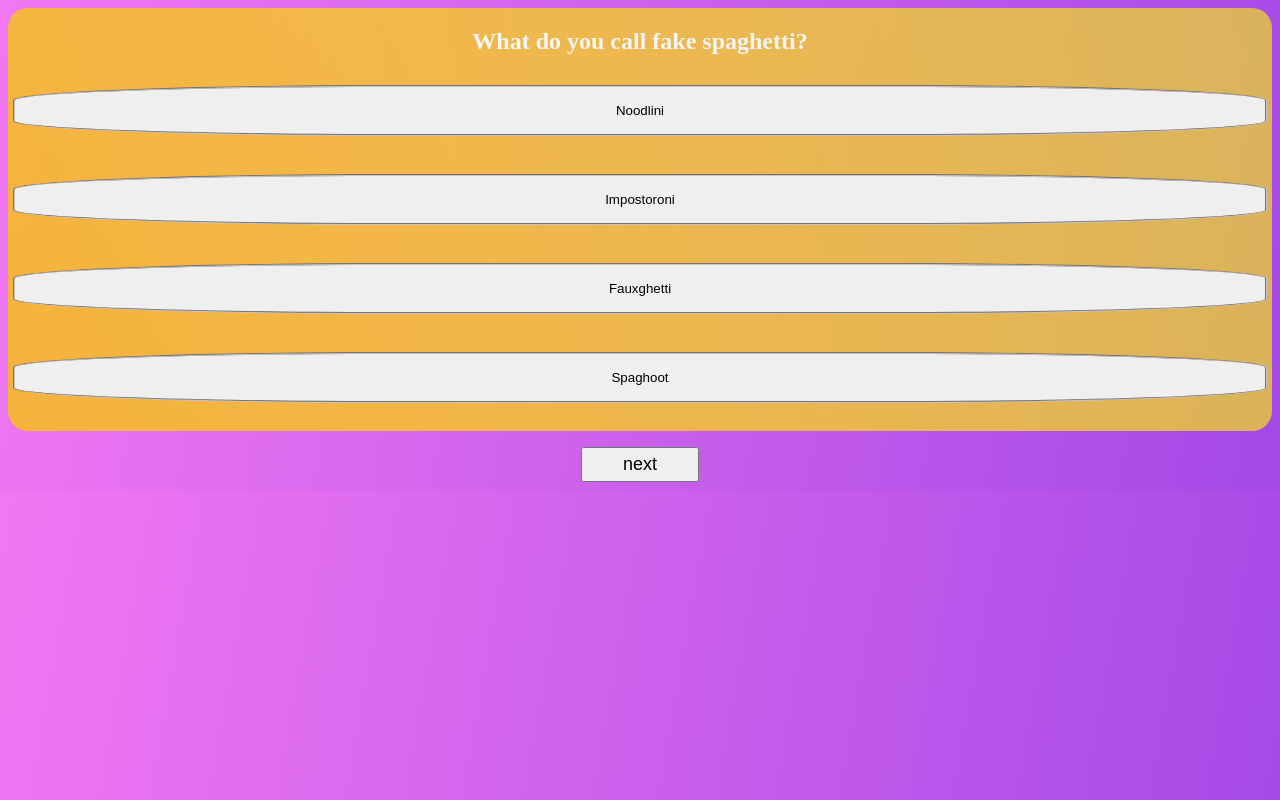
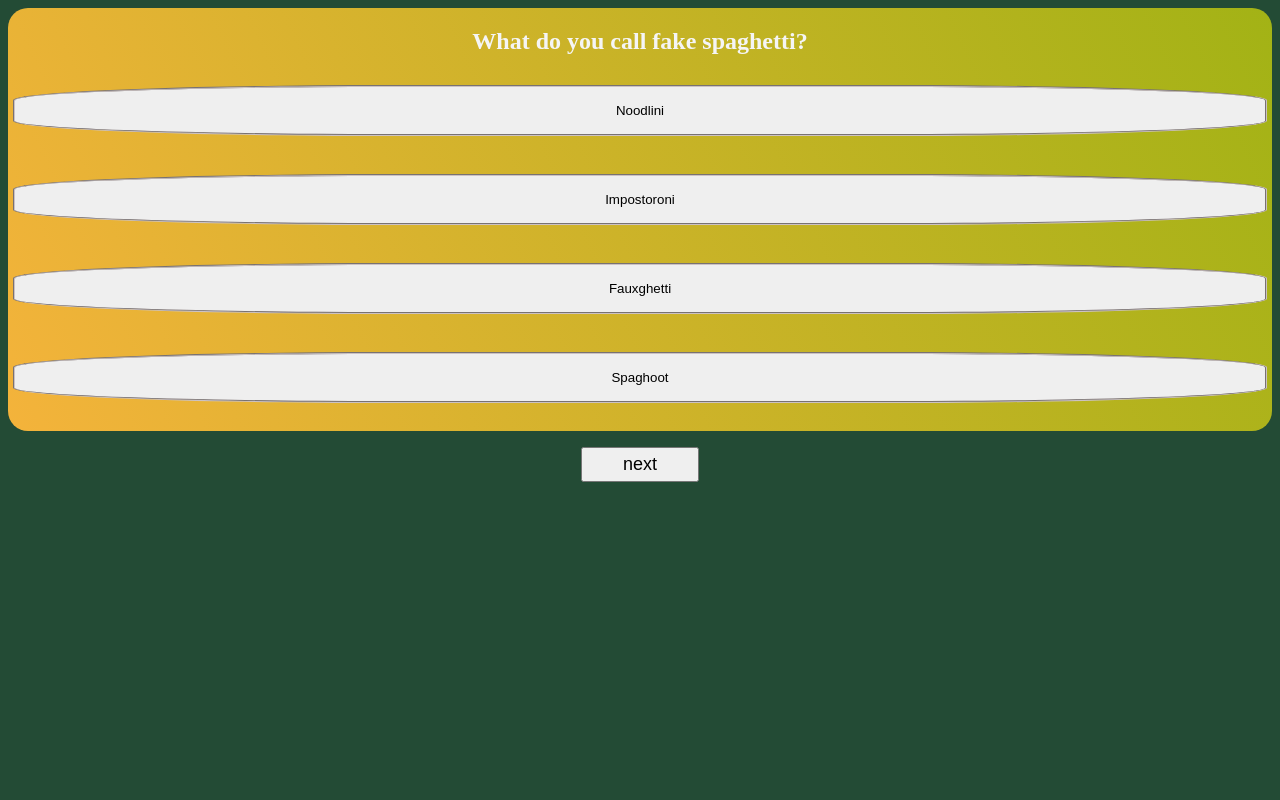
Before and after one commit to A-J-A-Y-nath/Quiz_App, a plain HTML site: page index.html in a window 1280 px wide. Drawn offline with Linux system fonts and the light colour scheme.

Commit message:
added background animation

```diff
--- a/script.js
+++ b/script.js
@@ -156,3 +156,16 @@ function ShowQuestion(){
     options[2].innerHTML = questions[QuestionNo].options[2];
     options[3].innerHTML = questions[QuestionNo].options[3];
 }
+container = document.querySelector("body");
+colorpicker = ["0","1","2","3","4","5","6","7","8","9","A","B","C","D","E","F"];
+function changecolor(){
+
+let color = "#"
+for(i=0;i<6;i++){
+    random = Math.floor(Math.random()* colorpicker.length)
+    color = color + colorpicker[random];
+}
+container.style.background = color;
+}
+
+ setInterval(changecolor,2000);
--- a/style.css
+++ b/style.css
@@ -1,5 +1,6 @@
 body{
     background-image: linear-gradient(100deg,rgb(242, 120, 242),rgb(164, 73, 230));
+    transition: background-color 2.5s;
 }
 #quiz{
     display: flex;
```
